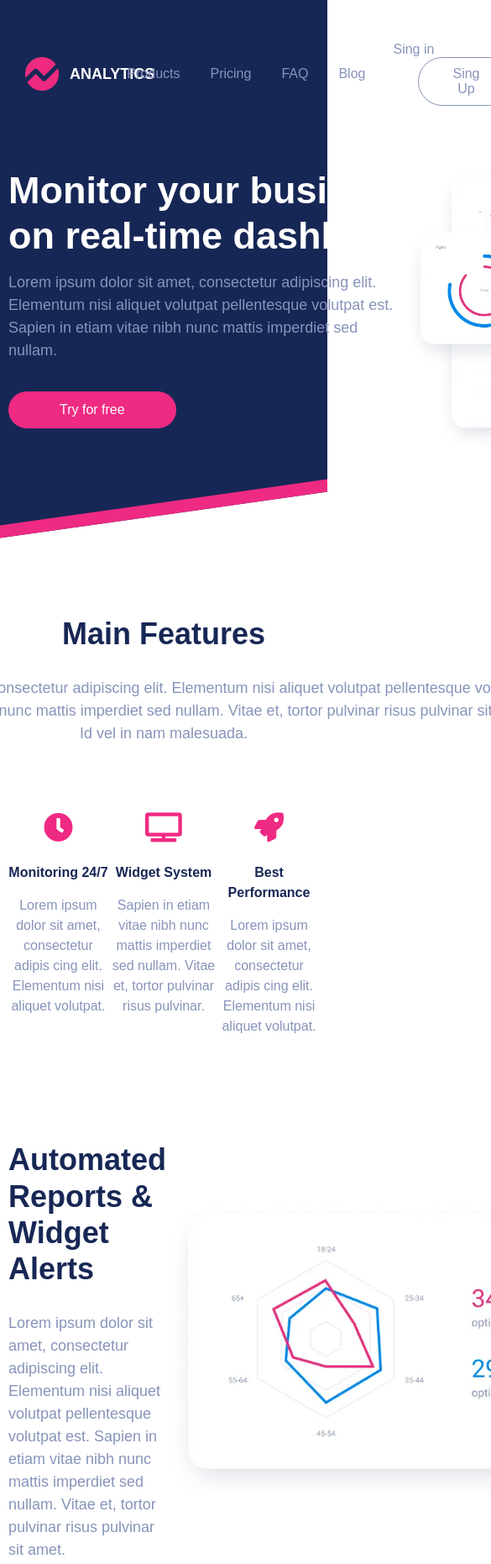
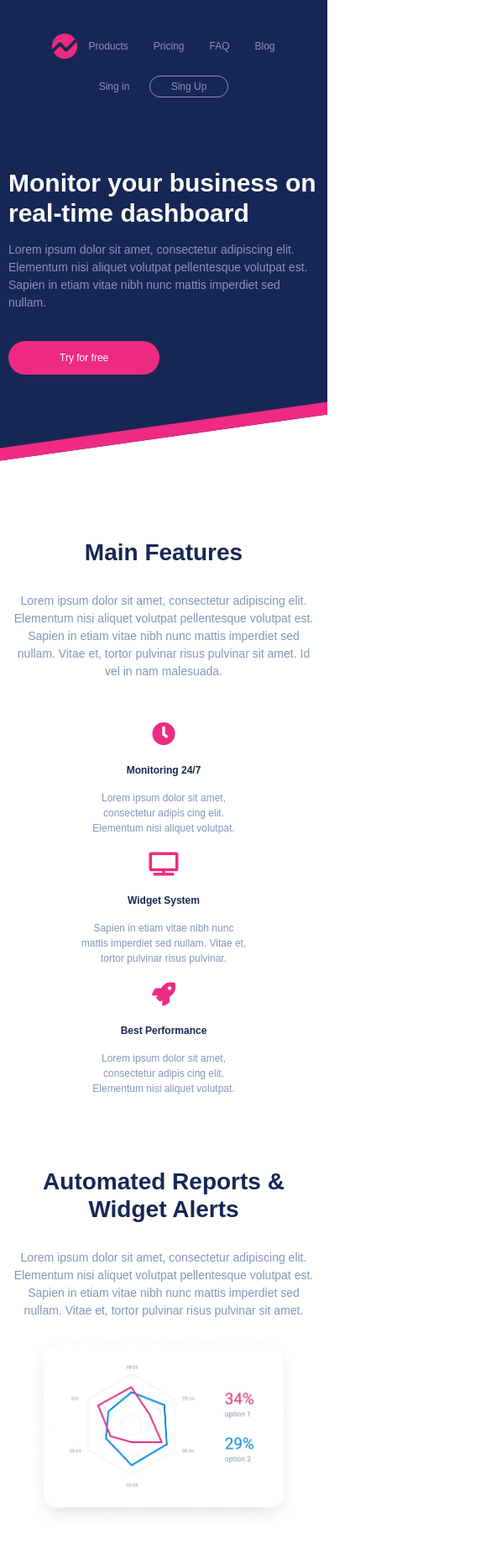
Before and after one commit to maryna1408/Analytics, a plain HTML site: page index.html in a window 390 px wide. Shown: the top 1862 px of the page at 84% size, 585 px wide, since content can reach past the window. Drawn offline with Linux system fonts and the light colour scheme; a web font is replaced by a local one.

Commit message:
Adaptation 2

```diff
--- a/css/style.css
+++ b/css/style.css
@@ -371,6 +371,8 @@ h5{
   display: flex;
   flex-direction: column;
   align-items: center;
+  text-align: center;
+  margin-bottom: 80px;
 }
 /*=========================COMMON STYLES END=============================*/
 
@@ -382,6 +384,10 @@ h5{
   width: 100%;
   padding: 50px;
   z-index: 999;
+}
+.header-nav{
+  position: relative;
+  left: -10%;
 }
 .button-right{
   border: solid 1px var(--text-color-secondary);
@@ -425,10 +431,6 @@ h5{
   width: 550px;
   padding-bottom: 50px;
 }
-.header-nav{
-  position: relative;
-  left: -10%;
-}
 .hero-image{
   height: 550px;
   width: 810px;
@@ -449,7 +451,6 @@ h5{
   padding-bottom: 100px;
 }
 .main-p{
-  margin-bottom: 80px;
   width: 1060px;
   font-size: 18px;
   text-align: center;
@@ -642,7 +643,7 @@ h5{
     width: 470px;
   }
   .main-p{
-    width: 900px;
+    width: auto;
   }
   .feature-p{
     width: auto;
@@ -673,14 +674,125 @@ h5{
 }
 /* Medium devices (tablets, less than 992px) */
 @media (max-width: 991.98px) {
-
+  .hero-image{
+    display: none;
+  }
+  .header-nav{
+    position: relative;
+    left: 0;
+  }
+  .hero-container{
+    display: flex;
+    justify-content: center;
+  }
+  body {
+    font-size: 14px;
+  }
+  .nav li:nth-child(n+2){
+    margin-left: 30px;
+  }
+  .feature-icons{
+    font-size: 28px;
+    margin-bottom: 20px;
+  }
+  .section-img{
+    width: 400px;
+    height: auto;
+  }
+  h1{
+    font-size: 42px;
+  }
+  h2{
+    font-size: 30px;
+  }
+  .hero-p{
+    font-size: 14px;
+  }
 }
 /* Small devices (landscape phones, less than 768px) */
 @media (max-width: 767.98px) {
 
+  body{
+    font-size: 12px;
+  }
+  .logo-span{
+    display: none;
+  }
+  .logo-img{
+    width: 30px;
+    height: 30px;
+  }
+  .button-right{
+    padding: 5px 25px;
+    margin-left: 20px;
+  }
+  .sci li{
+    font-size: 14px;
+  }
+  .sci li:nth-child(n+2){
+    margin-left: 25px;
+  }
+  .article-p{
+    font-size: 14px;
+    width: auto;
+  }
+  .main-section{
+    flex-wrap: wrap;
+    justify-content: center;
+    text-align: center;
+  }
+  h2{
+    font-size: 28px;
+  }
+  .content-p{
+    font-size: 14px;
+    margin-bottom: 20px;
+  }
+  .main-section{
+    padding: 40px 0;
+  }
+  .article{
+    margin-bottom: 50px;
+  }
 }
 /* X-Small devices (portrait phones, less than 576px) */
 @media (max-width: 575.98px) and (min-width: 320px) {
-
+  .sci li:nth-child(n+2){
+    margin-left: 20px;
+  }
+  .section-img{
+    width: 320px;
+  }
+  .features{
+display: flex;
+flex-direction: column;
+flex-wrap: wrap;
+align-items: center;
+padding-bottom: 25px;
+  }
+  .feature-section{
+    margin-bottom: 20px;
+    width: 200px;
+  }
+  h1{
+    font-size: 30px;
+    width: auto;
+  }
+  .navbar{
+    flex-wrap: wrap;
+    justify-content: center;
+  }
+  .nav{
+    margin-bottom: 20px;
+  }
+  .sci{
+    margin-bottom: 50px;
+  }
+  .logo{
+    margin-bottom:20px;
+  }
+  .header{
+    padding-top: 40px;
+  }
 }
 /*=========================ADAPTATION END===========================*/
--- a/index.html
+++ b/index.html
@@ -68,7 +68,7 @@
       <div class="container main-container">
         <div class="article">
           <h2>Main Features</h2>
-        <p class="main-p">
+        <p class="article-p main-p">
           Lorem ipsum dolor sit amet, consectetur adipiscing elit. Elementum nisi aliquet volutpat pellentesque volutpat
           est. Sapien in etiam vitae nibh nunc mattis imperdiet sed nullam. Vitae et, tortor pulvinar risus pulvinar sit
           amet. Id vel in nam malesuada.
@@ -101,7 +101,7 @@
           <div class="main-section">
             <div class="section-content">
               <h2>Automated Reports & Widget Alerts</h2>
-              <p>
+              <p class="content-p">
                 Lorem ipsum dolor sit amet, consectetur adipiscing elit. Elementum nisi aliquet volutpat pellentesque
                 volutpat est. Sapien in etiam vitae nibh nunc mattis imperdiet sed nullam. Vitae et, tortor pulvinar
                 risus pulvinar sit amet.
@@ -120,7 +120,7 @@
           <div class="main-section reverse-section">
             <div class="section-content">
               <h2>Fully customizable to address your needs</h2>
-              <p>
+              <p class="content-p">
                 Lorem ipsum dolor sit amet, consectetur adipiscing elit. Elementum nisi aliquet volutpat pellentesque
                 volutpat est. Sapien in etiam vitae nibh nunc mattis imperdiet sed nullam. Vitae et, tortor pulvinar
                 risus pulvinar sit amet.
@@ -138,7 +138,7 @@
           <div class="main-section">
             <div class="section-content">
               <h2>Pre-built Dashboard Templates</h2>
-              <p>
+              <p class="content-p">
                 Lorem ipsum dolor sit amet, consectetur adipiscing elit. Elementum nisi aliquet volutpat pellentesque
                 volutpat est. Sapien in etiam vitae nibh nunc mattis imperdiet sed nullam. Vitae et, tortor pulvinar
                 risus pulvinar sit amet.
@@ -160,7 +160,7 @@
       <div class="container plans-container">
         <div class="article">
           <h2>Pricing Plans</h2>
-        <p class="plans-p">
+        <p class="article-p feature-p">
           Lorem ipsum dolor sit amet, consectetur adipiscing elit. Elementum nisi aliquet volutpat pellentesque volutpat
           est.
         </p>
@@ -201,19 +201,19 @@
     </div>
     <footer class="footer">
       <div class="container">
-        <nav class="navbar">
-          <a href="#" class="logo">
+        <nav class="navbar footer-navbar">
+          <a href="#" class="logo ">
             <img
               height="1"
               width="1"
               loading="lazy"
               src="images/footer-logo.webp"
               alt="Analyitics-logo"
-              class="logo-img"
+              class="logo-img footer-logo-img"
             />
             <span class="logo-span footer-logo">Analytics</span>
           </a>
-          <ul class="nav">
+          <ul class="nav footer-nav">
             <li>
               <a href="#">Products</a>
             </li>
```
